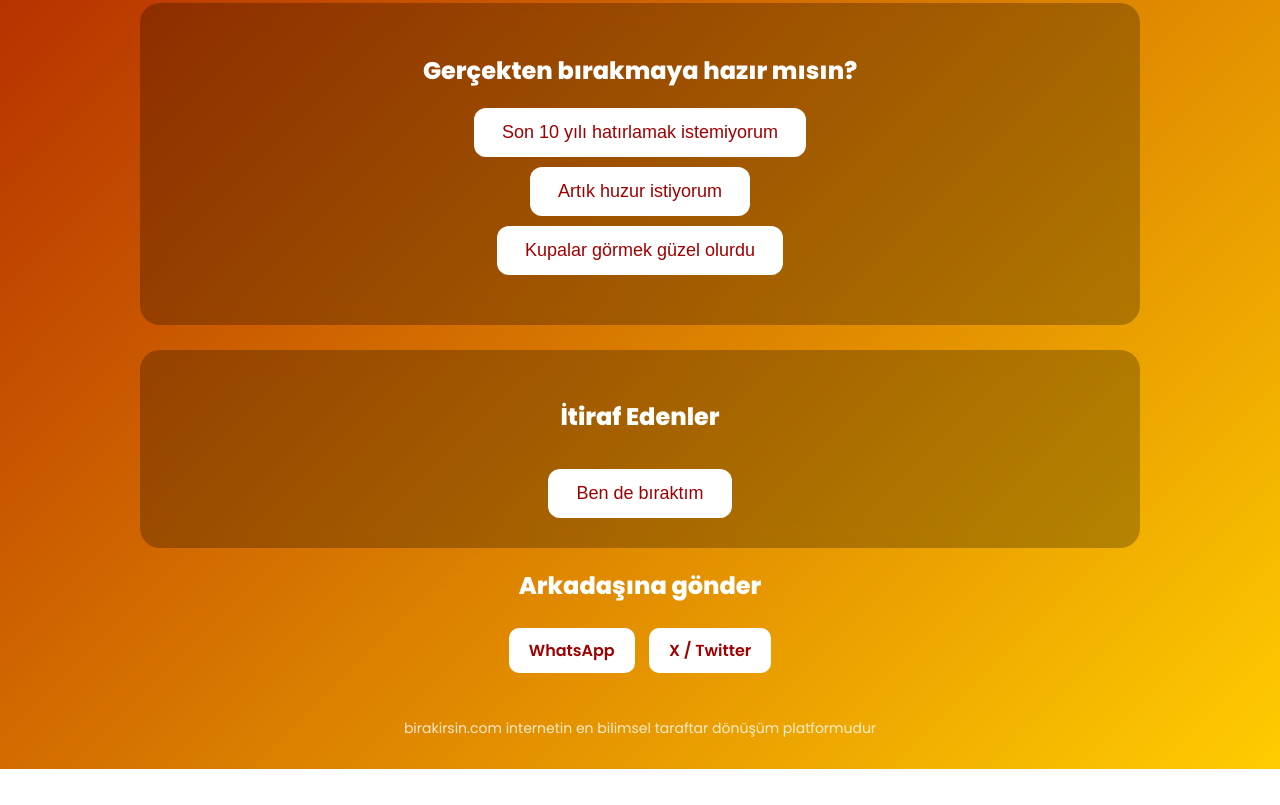
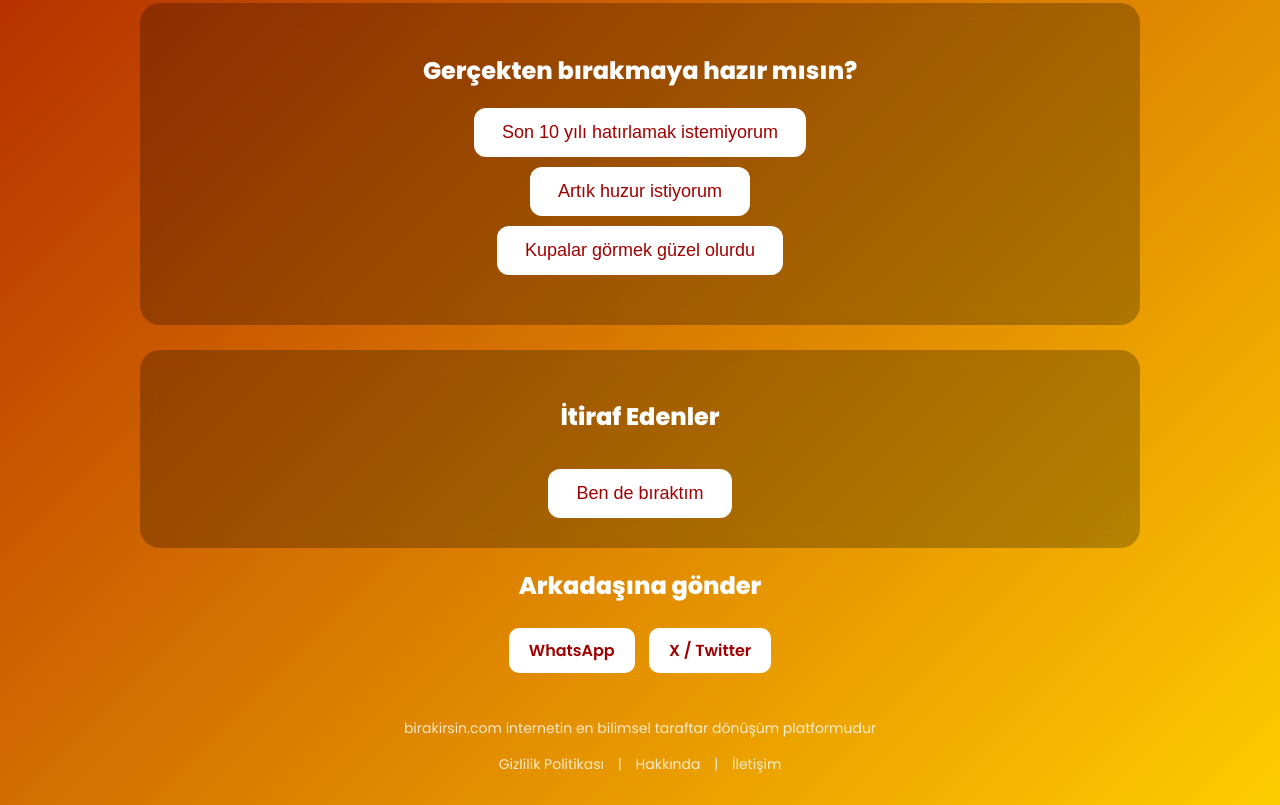
Before and after one commit to KralMurat/birakirsin, a plain HTML site: page index.html in a window 1280 px wide. Shown: the part 667-1472 px from the top of the page. Before the commit the page ends 1436 px from the top, so only its background shows below. Drawn offline with Linux system fonts and the light colour scheme.

Commit message:
Add footer links to privacy policy, about, and contact
Added footer links for privacy policy, about, and contact.

```diff
--- a/index.html
+++ b/index.html
@@ -162,7 +162,12 @@ Bugün <span id="sayac"></span> kişi Fenerbahçe’yi bıraktı ve Galatasaray
 
 <footer>
 birakirsin.com internetin en bilimsel taraftar dönüşüm platformudur
-</footer>
+
+<div style="margin-top:15px">
+<a href="/privacy-policy.html" style="color:white;text-decoration:none;margin:0 10px;">Gizlilik Politikası</a> |
+<a href="/about.html" style="color:white;text-decoration:none;margin:0 10px;">Hakkında</a> |
+<a href="/contact.html" style="color:white;text-decoration:none;margin:0 10px;">İletişim</a>
+</div>
 
 </div>
 
```
